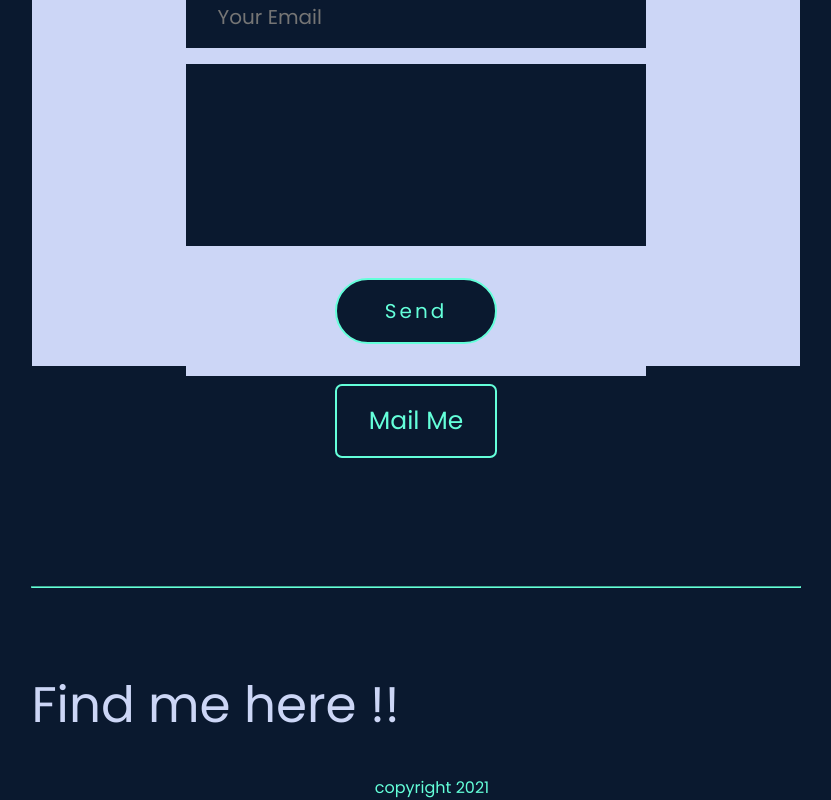
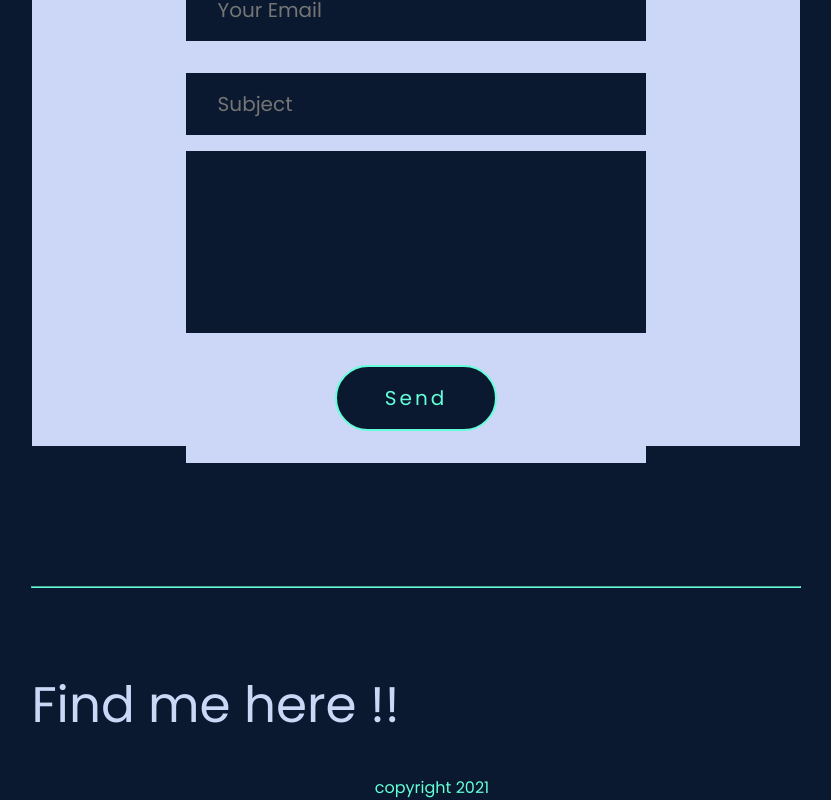
Before and after one commit to anujshaan/Portfolio, a React (Create React App) app: page / in a window 1280 px wide. Both pictures are taken after a click on the button "Mail Me". Shown: the part 3583-4383 px from the top of the page, without its empty margins (225-1056 px from the left). Built offline with nearby package versions, Linux system fonts and the light colour scheme; the HTML template or start-up script is replaced by a standard one.

Commit message:
email service

```diff
--- a/package.json
+++ b/package.json
@@ -8,6 +8,7 @@
     "@testing-library/jest-dom": "^5.14.1",
     "@testing-library/react": "^11.2.7",
     "@testing-library/user-event": "^12.8.3",
+    "emailjs-com": "^3.2.0",
     "react": "^17.0.2",
     "react-dom": "^17.0.2",
     "react-scripts": "4.0.3",
--- a/src/Components/Mailpopup/Popup.js
+++ b/src/Components/Mailpopup/Popup.js
@@ -1,17 +1,30 @@
 import React from 'react'
 import "./popup.css"
+import emailjs from 'emailjs-com';
+
 function Popup(props) {
+    const sendEmail = e =>{
+         e.preventDefault();
+        emailjs.sendForm('service_m9x7bbt', 'template_jvccugo', e.target, 'user_u1Nc5DVR3hVvjyZ03nrRz')
+      .then((result) => {
+          console.log(result.text);
+      }, (error) => {
+          console.log(error.text);
+      });
+      e.target.reset();
+    }
     return (props.trigger)?(
         <div className="popup">
             <div className="innerPopup">
                 <button className="closeBtn"
                     onClick={()=>props.setTrigger(false)}
                 >x</button>
-               <form action="">
-                    <input type="text"placeholder="Full name" />
-                    <input type="email" placeholder="Your Email" />
-                    <textarea name="" id="" cols="20" rows="5"></textarea>
-                    <button>Send</button>
+               <form onSubmit={sendEmail}>
+                    <input type="text"placeholder="Full name" name="name" required/>
+                    <input type="email" placeholder="Your Email" name="email" required/>
+                    <input type="text" placeholder="Subject" name="subject" required/>
+                    <textarea name="message" id="" cols="20" rows="5" required></textarea>
+                    <button type="submit">Send</button>
                 </form>
             </div>
         </div>
--- a/src/Components/Mailpopup/popup.css
+++ b/src/Components/Mailpopup/popup.css
@@ -1,7 +1,7 @@
 .popup{
     position: absolute;
     width: 60%;
-    height: 60vh;
+    height: 70vh;
     background-color:#CCD6F6;
     display: flex;
     align-items: center;
```
Also changed, not shown: 1 other file (tests, documents, lock files or other folders).
